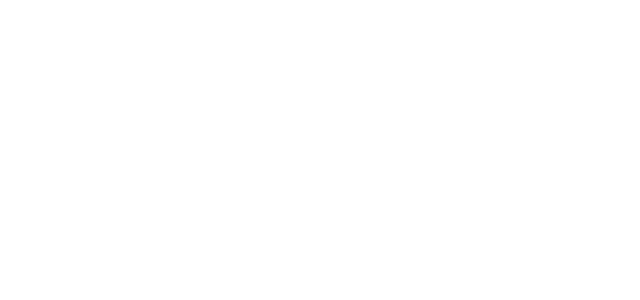
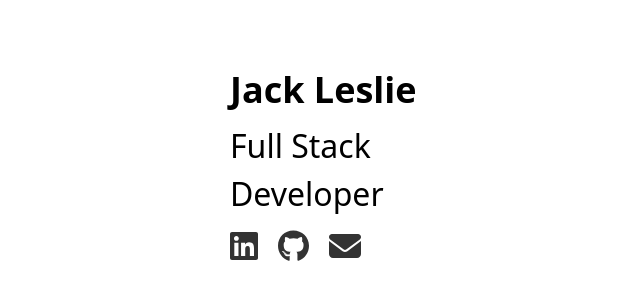
Before and after one commit to jlesliegit/react-portfolio, a React (Vite) app: page / in a window 1280 px wide. Shown: the part 138-438 px from the top of the page, without its empty margins (90-730 px from the left). Built offline with nearby package versions, Linux system fonts and the light colour scheme.

Commit message:
Hero added

```diff
--- a/package.json
+++ b/package.json
@@ -10,10 +10,16 @@
     "preview": "vite preview"
   },
   "dependencies": {
+    "@fortawesome/fontawesome-svg-core": "^6.7.2",
+    "@fortawesome/free-brands-svg-icons": "^6.7.2",
+    "@fortawesome/free-regular-svg-icons": "^6.7.2",
+    "@fortawesome/free-solid-svg-icons": "^6.7.2",
+    "@fortawesome/react-fontawesome": "^0.2.2",
     "@tailwindcss/vite": "^4.0.12",
     "react": "^19.0.0",
     "react-dom": "^19.0.0",
     "react-router-dom": "^7.3.0",
+    "react-type-animation": "^3.2.0",
     "tailwindcss": "^4.0.12"
   },
   "devDependencies": {
--- a/src/App.jsx
+++ b/src/App.jsx
@@ -1,7 +1,11 @@
 import './App.css'
+import {BrowserRouter} from "react-router-dom";
+import Hero from "./components/Hero.jsx";
 
 export default function App() {
   return (
-      <></>
+      <BrowserRouter>
+          <Hero />
+      </BrowserRouter>
   )
 }
--- /dev/null
+++ b/src/atoms/SocialLinks.jsx
@@ -0,0 +1,25 @@
+import { FontAwesomeIcon } from "@fortawesome/react-fontawesome";
+import { faLinkedin, faGithub } from "@fortawesome/free-brands-svg-icons";
+import { faEnvelope } from "@fortawesome/free-solid-svg-icons";
+import {useState} from "react";
+
+export default function SocialIcons() {
+
+    const [hover, setHover] = useState('');
+
+    // function
+
+    return (
+        <div className={"socialLinks flex gap-5 items-center"}>
+            <a href="https://www.linkedin.com/in/jack-leslie-/" target="_blank" onMouseEnter={""}>
+                <FontAwesomeIcon icon={faLinkedin} size="2x" color="#333" />
+            </a>
+            <a href="https://github.com/jlesliegit" target="_blank" className={"gitHub"}>
+                <FontAwesomeIcon icon={faGithub} size="2x" color="#333" />
+            </a>
+            <a href="mailto:jackandrewleslie@gmail.com" className={"email"}>
+                <FontAwesomeIcon icon={faEnvelope} size="2x" color="#333" />
+            </a>
+        </div>
+    );
+}
--- /dev/null
+++ b/src/atoms/Tagline.jsx
@@ -0,0 +1,18 @@
+import {TypeAnimation} from "react-type-animation";
+import {FontAwesomeIcon} from "@fortawesome/react-fontawesome";
+export default function() {
+    return(
+        <TypeAnimation
+            sequence={[
+                'Lifelong learner',
+                1000,
+                'Problem solver',
+                1000,
+                'Full Stack Developer'
+            ]}
+            wrapper="span"
+            speed={40}
+            style={{ fontSize: '2em', display: 'inline-block' }}
+        />
+    )
+}
--- /dev/null
+++ b/src/atoms/Title.jsx
@@ -0,0 +1,9 @@
+import {useState} from "react";
+
+export default function Title() {
+    const [load, setLoad] = useState("");
+
+    return (
+        <h1 className={"text-4xl font-bold duration-150"}>Jack Leslie</h1>
+    )
+}
--- /dev/null
+++ b/src/components/Hero.jsx
@@ -0,0 +1,15 @@
+import Title from "../atoms/Title.jsx";
+import Tagline from "../atoms/Tagline.jsx";
+import SocialLinks from "../atoms/SocialLinks.jsx";
+
+export default function Hero() {
+    return(
+        <div className={"grid grid-cols-4"}>
+            <div className={"flex flex-col gap-3 col-start-2 items-start pt-52"}>
+                <Title />
+                <Tagline />
+                <SocialLinks />
+            </div>
+        </div>
+    )
+}
```
Also changed, not shown: 1 other file (tests, documents, lock files or other folders).
